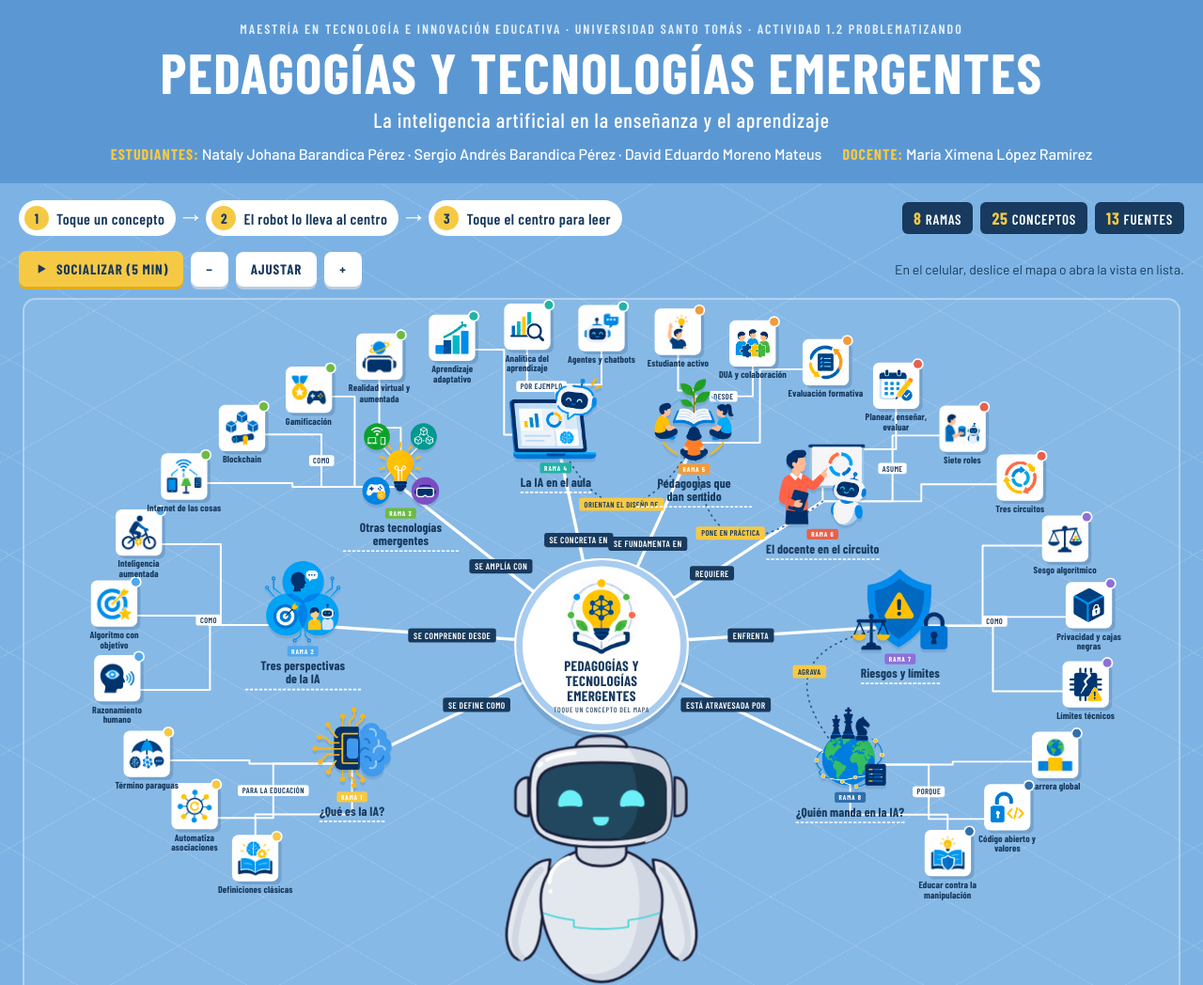
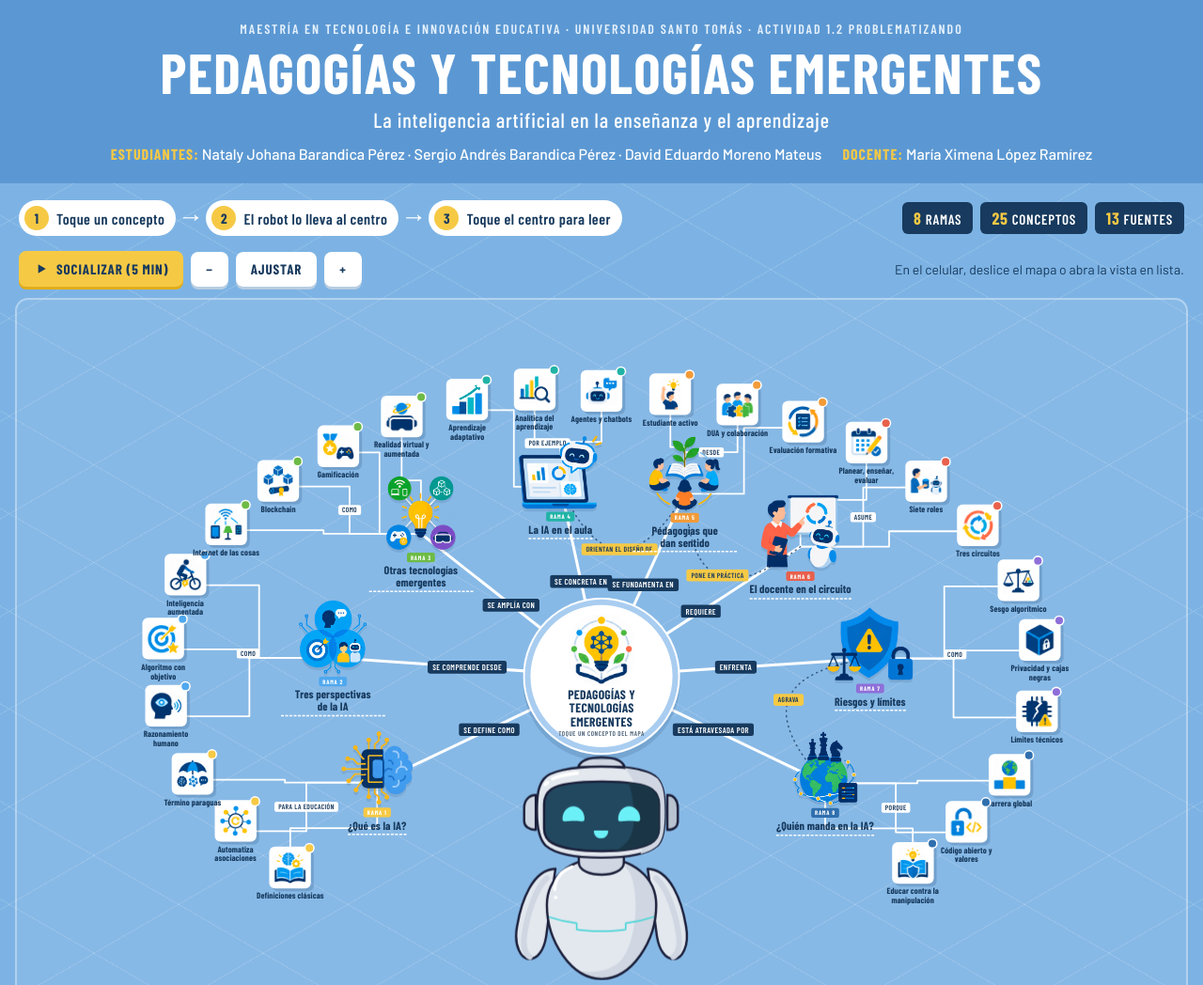
Before and after one commit to sergiobarandica/Esquema_grafico_tendencias_pedagogicas_tecnologicas, a plain HTML site: page index.html in a window 1280 px wide. Shown: the top 1048 px of the page at 94% size. Drawn offline with nearby package versions, Linux system fonts and the light colour scheme.

Commit message:
Add files via upload

```diff
--- a/css/styles.css
+++ b/css/styles.css
@@ -53,7 +53,7 @@ h1{font-size:clamp(32px,5.4vw,60px);font-weight:700;color:#fff;letter-spacing:.0
 
 /* Mapa */
 .mapbox{overflow:auto;position:relative;border-radius:14px;background:rgba(255,255,255,.08);box-shadow:inset 0 0 0 2px rgba(255,255,255,.35);
-  --mw:min(calc(100vw - 48px),1680px);width:var(--mw);margin-left:calc((100% - var(--mw)) / 2)}
+  --mw:min(calc(100vw - 32px),1900px);width:var(--mw);margin-left:calc((100% - var(--mw)) / 2)}
 .stage-outer{position:relative}
 .stage{position:absolute;left:0;top:0;width:2200px;height:1420px;transform-origin:0 0}
 .stage svg.links,.stage svg.robot{position:absolute;left:0;top:0;width:2200px;height:1420px;overflow:visible}
--- a/js/app.js
+++ b/js/app.js
@@ -429,8 +429,10 @@ document.addEventListener('keydown',e=>{if(!pres.on||!modal.hidden)return;if(e.k
 const box=document.getElementById('mapbox'),outer=document.getElementById('outer');
 box.addEventListener('click',e=>{if(!e.target.closest('.node'))clearSelection()});
 let zoom=null;
-function fitScale(){return Math.max(box.clientWidth/W, 0.45)}
-function apply(s){stage.style.transform=`scale(${s})`;outer.style.width=(W*s)+'px';outer.style.height=(H*s)+'px'}
+// Margen interior para que los elementos ampliados con el zoom no se corten en los bordes
+const PAD=70;
+function fitScale(){return Math.max((box.clientWidth-PAD*2)/W, 0.45)}
+function apply(s){stage.style.transform=`scale(${s})`;stage.style.left=PAD+'px';stage.style.top=PAD+'px';outer.style.width=(W*s+PAD*2)+'px';outer.style.height=(H*s+PAD*2)+'px'}
 function refit(){apply(zoom??fitScale())}
 window.addEventListener('resize',refit);refit();
 if(box.scrollWidth>box.clientWidth){box.scrollLeft=(box.scrollWidth-box.clientWidth)/2}
```
